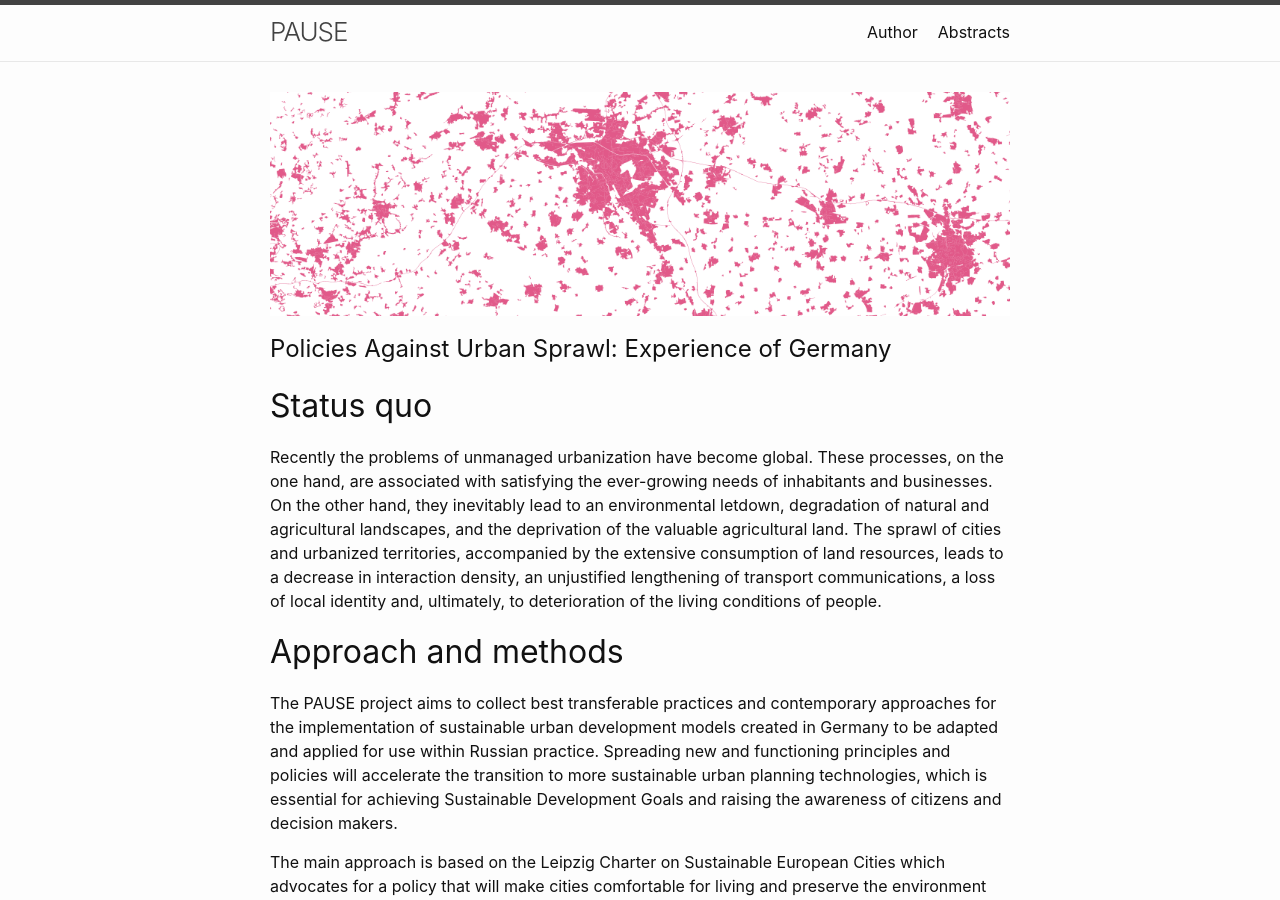
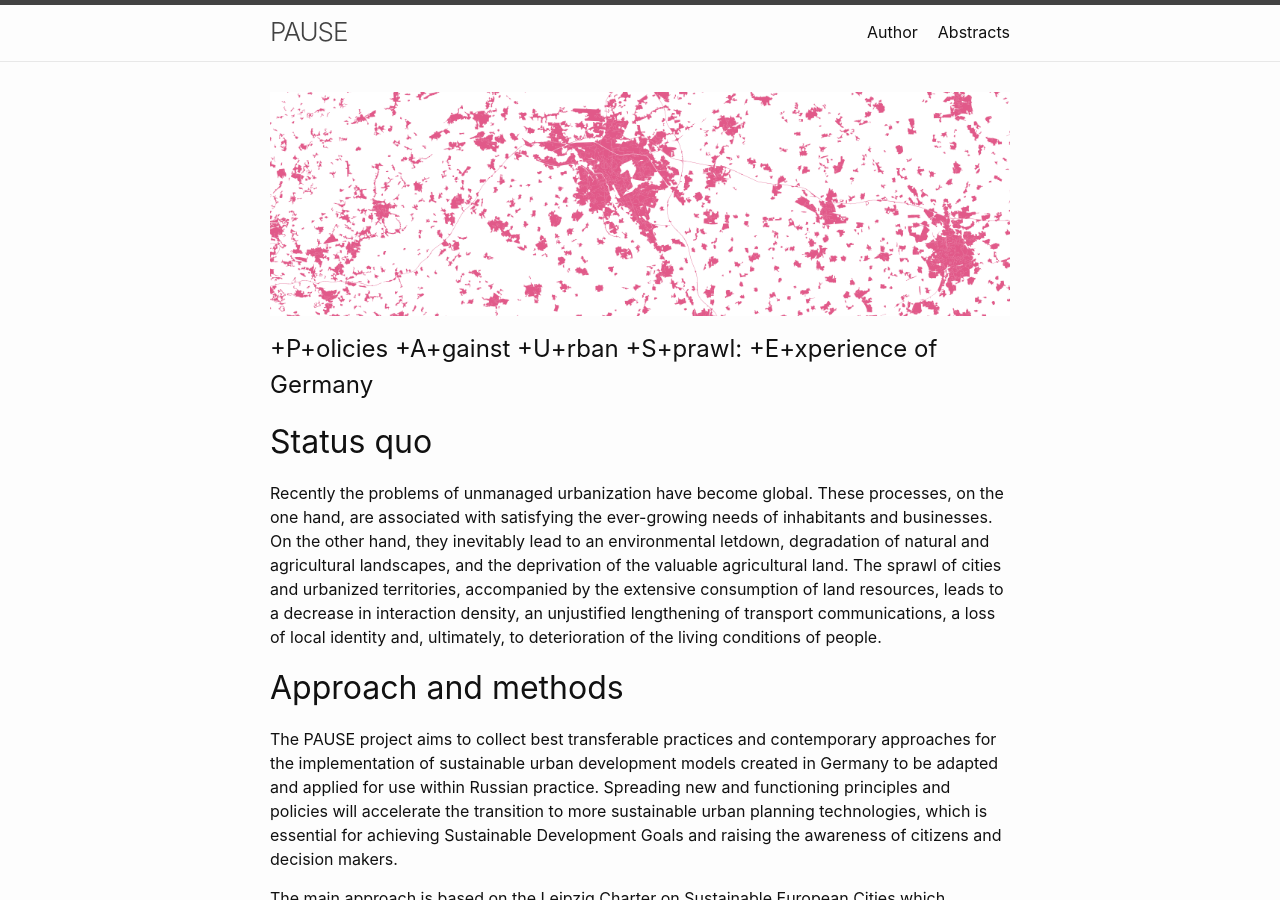
Before and after one commit to boikod/pause, a Jekyll site: the page built from index.md, in a window 1280 px wide and 900 px high. Built offline with Jekyll 4.4.1, drawn with Linux system fonts in a browser that asks for light colours.

Commit message:
Update index.md

```diff
--- a/index.md
+++ b/index.md
@@ -4,7 +4,7 @@ permalink: /
 ---
 ![header](/images/zersiedelung.png)
 
-# Policies Against Urban Sprawl: Experience of Germany
+# +P+olicies +A+gainst +U+rban +S+prawl: +E+xperience of Germany
 
 ## Status quo
 Recently the problems of unmanaged urbanization have become global. These processes, on the one hand, are associated with satisfying the ever-growing needs of inhabitants and businesses. On the other hand, they inevitably lead to an environmental letdown, degradation of natural and agricultural landscapes, and the deprivation of the valuable agricultural land. The sprawl of cities and urbanized territories, accompanied by the extensive consumption of land resources, leads to a decrease in interaction density, an unjustified lengthening of transport communications, a loss of local identity and, ultimately, to deterioration of the living conditions of people.
```
